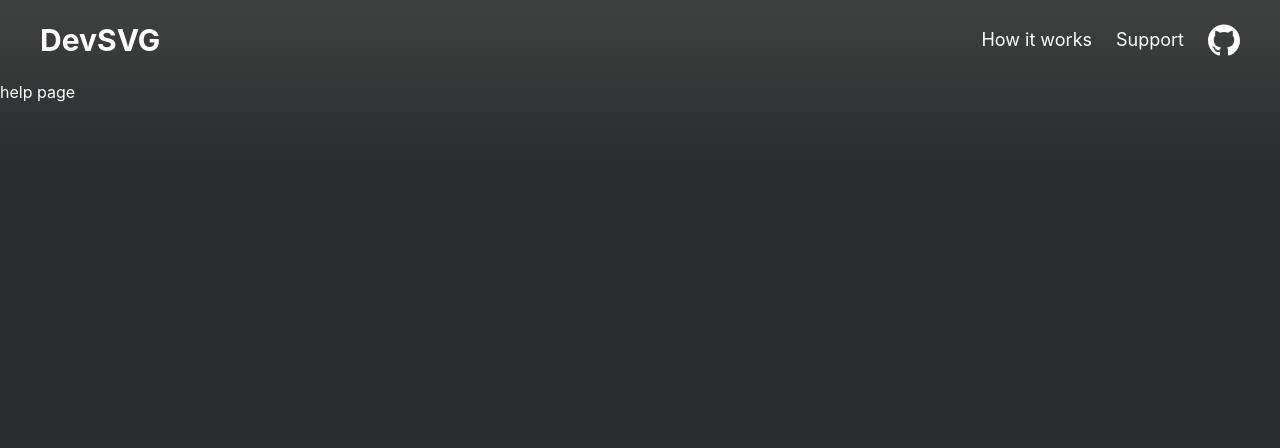
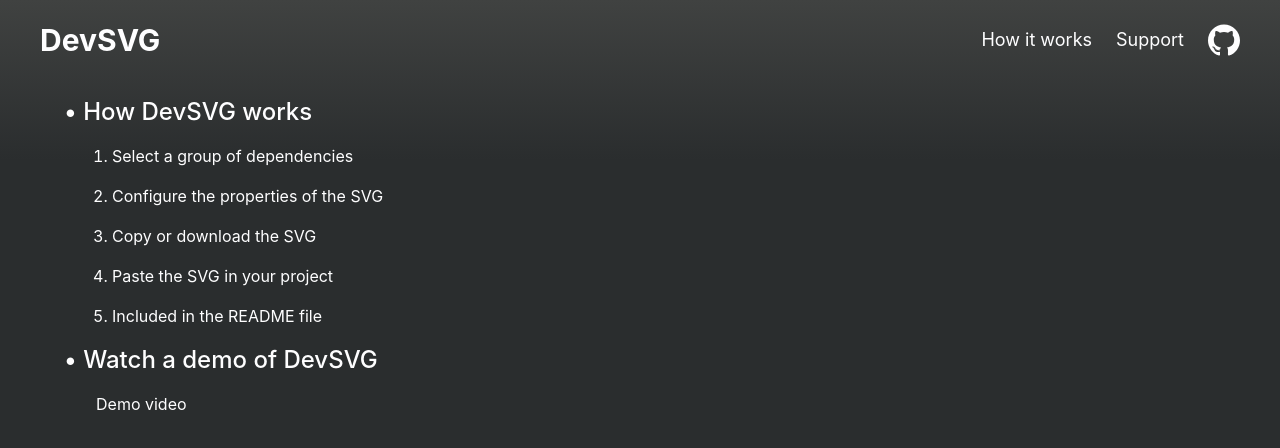
Before and after one commit to AlbertLnz/devSvg, a SvelteKit app: page /help in a window 1280 px wide. Shown: the top 448 px of the page. Built offline with nearby package versions, Linux system fonts and the light colour scheme.

Commit message:
First content of '/help' page

```diff
--- a/src/routes/help/+page.svelte
+++ b/src/routes/help/+page.svelte
@@ -1 +1,17 @@
-<h1>help page</h1>
+<section class="flex flex-col items-start justify-start gap-y-4 p-16 py-4">
+	<article>
+		<h1 class="text-2xl font-medium">• How DevSVG works</h1>
+		<ul class="flex list-decimal flex-col gap-y-4 pl-12 pt-4">
+			<li>Select a group of dependencies</li>
+			<li>Configure the properties of the SVG</li>
+			<li>Copy or download the SVG</li>
+			<li>Paste the SVG in your project</li>
+			<li>Included in the README file</li>
+		</ul>
+	</article>
+
+	<article>
+		<h4 class="text-2xl font-medium">• Watch a demo of DevSVG</h4>
+		<p class="flex flex-col gap-y-4 pl-8 pt-4">Demo video</p>
+	</article>
+</section>
```
